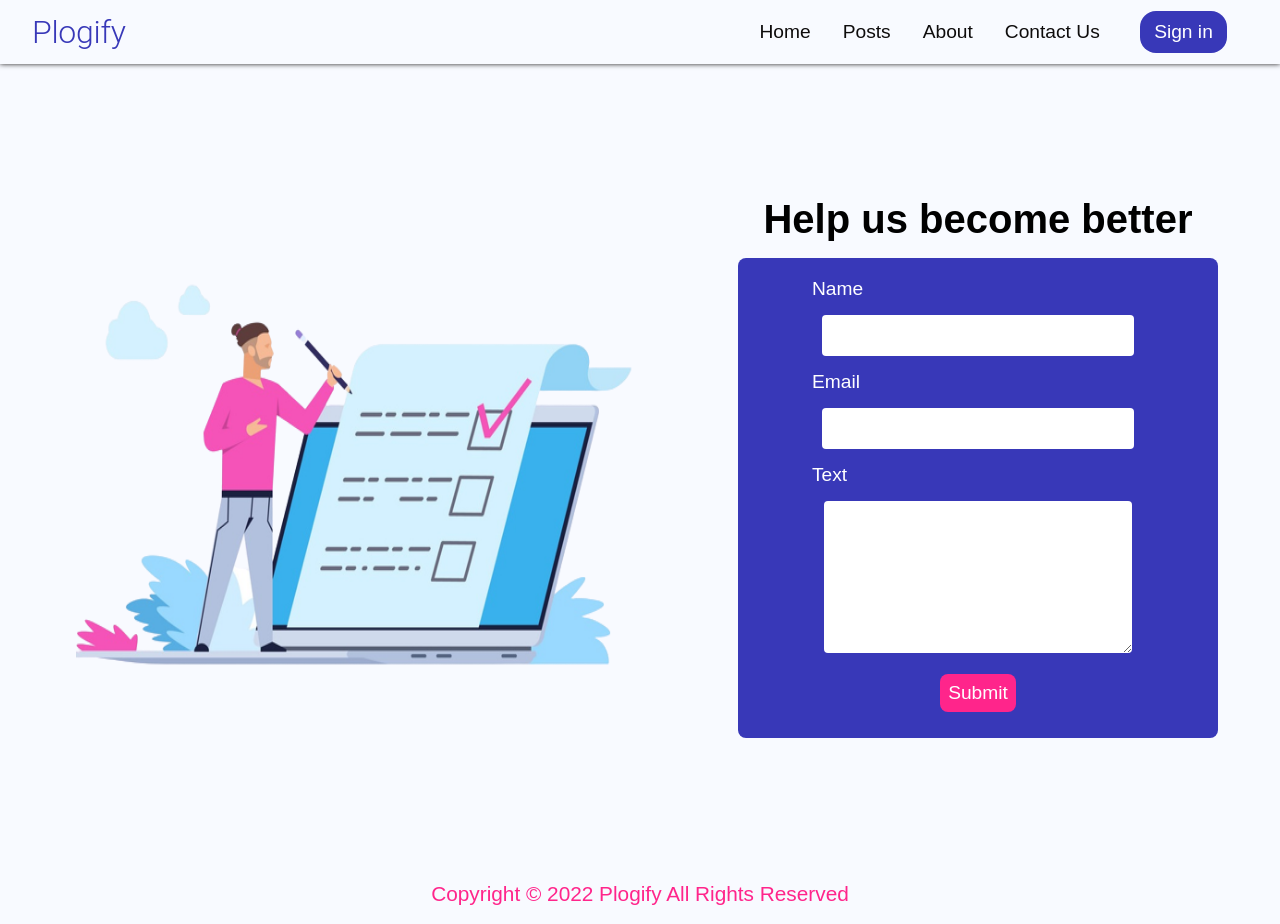
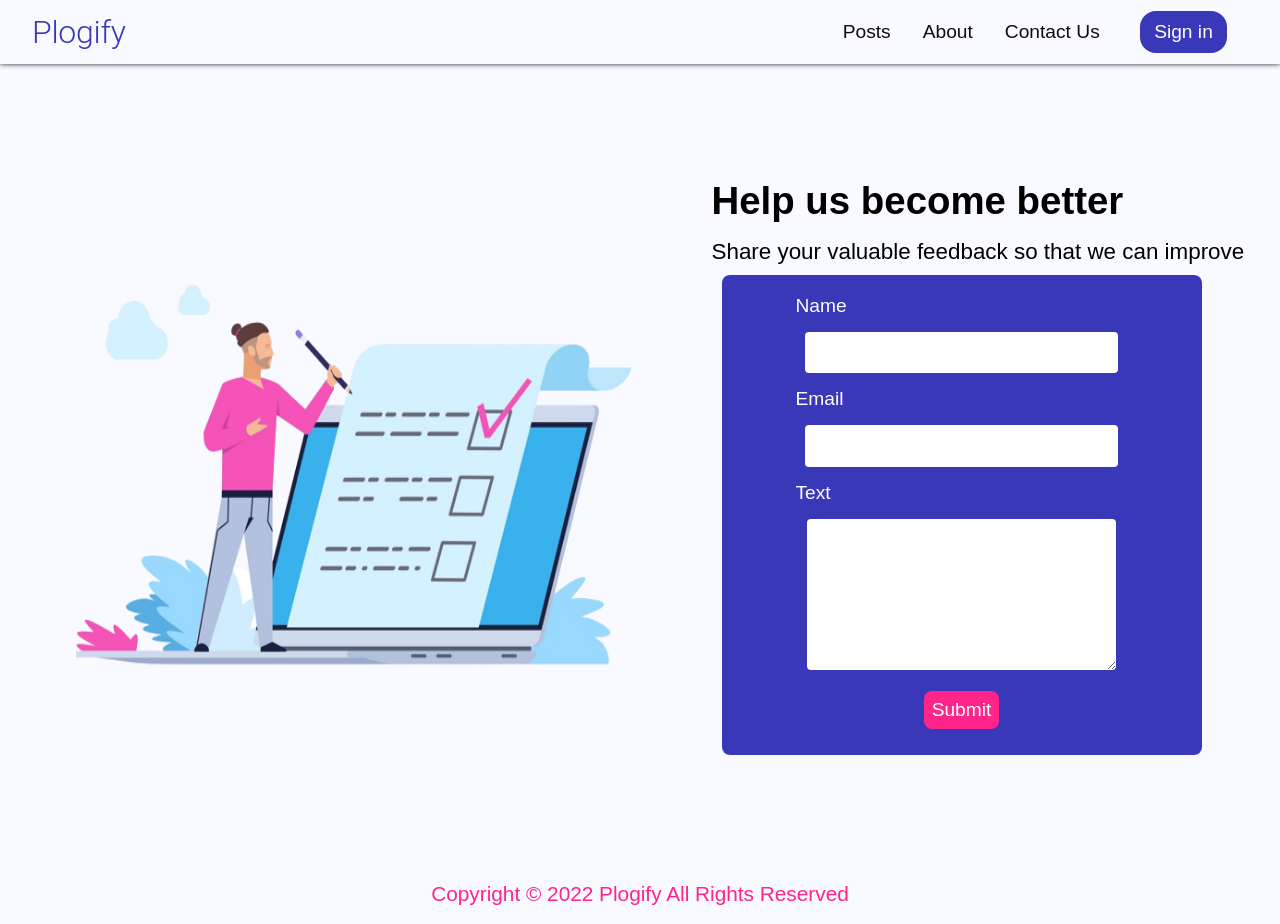
Before and after one commit to Suman373/mern-practice, a React (Create React App) app in the folder client/: page /contact in a window 1280 px wide. Built offline with nearby package versions, Linux system fonts and the light colour scheme; no server answers.

Commit message:
fix:dom-routes,form

```diff
--- a/client/src/App.css
+++ b/client/src/App.css
@@ -16,7 +16,7 @@ font-family: 'Lobster', cursive; headings */
     --golden:#c9ae19;
     --white:#fffffe;
     --violet:#661a66;
-    --light-grey:#f8faffe7;
+    --light-grey:#f8faff;
     --rose-pink:#a70e48;
     --pink:#ff258b;
     --glass:#20202027;
--- a/client/src/App.js
+++ b/client/src/App.js
@@ -5,11 +5,11 @@ import { useDispatch } from "react-redux";
 import { useEffect } from "react";
 import Form from './components/Form/Form';
 import Posts from './components/Posts/Posts.jsx';
-import Navbar from "./components/Navbar/Navbar";
 import Banner from './components/Banner/Banner';
 import Contact from "./pages/ContactUs/Contact";
 import About from "./pages/About/About";
 import Register from './pages/Register/Register';
+import Navbar from './components/Navbar/Navbar';
 import { getPosts } from './actions/posts';
 import useStyles from './AppStyle';
 import { AiOutlineArrowUp } from 'react-icons/ai';
@@ -46,7 +46,6 @@ const App = () => {
     return (
         <BRouter>
             <div>
-                <Navbar />
                 <Routes>
                     <Route path="/" element={
                         <>
@@ -61,6 +60,7 @@ const App = () => {
                     }></Route>
                     <Route path="/checkPosts" element={
                          <>
+                         <Navbar/>
                          {showScroll ?
                              <button
                                  className={classes.scrollBtn}
--- a/client/src/components/Navbar/Navbar.jsx
+++ b/client/src/components/Navbar/Navbar.jsx
@@ -36,7 +36,6 @@ const Navbar=()=>{
 
             <div  className={!hamburgerOpen ? "menuContainer" : "menuContainer open"}>
 
-                <Link to={'/#home'}>Home</Link>
                 <Link to={'/checkPosts'}>Posts</Link>
                 <Link to={'/about'}>About</Link>
                 <Link to={'/contact'}>Contact Us</Link>
--- a/client/src/pages/ContactUs/Contact.jsx
+++ b/client/src/pages/ContactUs/Contact.jsx
@@ -1,30 +1,33 @@
 import React from "react";
-import { useState} from "react";
+import { useState } from "react";
 import useStyles from './ContactStyle';
 import './Contact.css';
 import Image from '../../assets/formimage.png';
 import Footer from '../../components/Footer/Footer';
+import Navbar from "../../components/Navbar/Navbar";
 
-const Contact = ()=>{
+const Contact = () => {
     // style objs
     const classes = useStyles();
 
-    const [name , setName] = useState('');
-    const [email , setEmail] = useState('');
+    const [name, setName] = useState('');
+    const [email, setEmail] = useState('');
 
-    const handleSubmit=(e)=>{
+    const handleSubmit = (e) => {
         e.preventDefault();
         console.log('submit');
     }
 
-    return(
+    return (
         <>
+            <Navbar />
             <div className={classes.wrapper}>
                 <div className={classes.imgContainer}>
-                <img className={classes.formImage} src={Image} alt="cartoon picture of form"/>
+                    <img className={classes.formImage} src={Image} alt="cartoon picture of form" />
                 </div>
                 <section className={classes.formWrapper}>
                         <h1 className={classes.formTitle}>Help us become better</h1>
+                        <p className={classes.formPara}>Share your valuable feedback so that we can improve</p>
                     <form className="contact-form" onSubmit={handleSubmit}>
                         <label htmlFor="name">
                             Name
@@ -34,12 +37,12 @@ const Contact = ()=>{
                         <label htmlFor="email">
                             Email
                         </label>
-                <input type="email"  required/>
+                        <input type="email" required />
 
                         <label htmlFor="textarea">
                             Text
                         </label>
-                <textarea id="textarea"  required></textarea>
+                        <textarea id="textarea" required></textarea>
 
                         <button
                             className="submit-btn"
@@ -50,7 +53,7 @@ const Contact = ()=>{
                     </form>
                 </section>
             </div>
-        <Footer/>
+            <Footer />
         </>
     )
 }
--- a/client/src/pages/ContactUs/ContactStyle.js
+++ b/client/src/pages/ContactUs/ContactStyle.js
@@ -9,23 +9,34 @@ export default makeStyles(()=>({
         alignItems:'center',
         overflow:'hidden',
         "@media(max-width:500px)":{
-            flexDirection:'column',
-            justifyContent:'flex-start'
+            display:'grid',
+            placeContent:'center'
         }
     },
     formWrapper:{
-        textAlign:'center',
-        padding:'1rem',
+        // background:'magenta',
         color:'black',
+        "@media(max-width:500px)":{
+            // width:'90vw',
+        },
     },
     formTitle:{
-        fontSize:'2.5rem',
-        margin:'1rem',
+        fontSize:'2.4rem',
+        margin:'1rem 0',
         "@media(max-width:700px)":{
             fontSize:"2rem"
         },
         "@media(max-width:500px)":{
             fontSize:'1.6rem',
+        }
+    },
+    formPara:{
+        fontSize:'1.4rem',
+        "@media(max-width:700px)":{
+            fontSize:'1.3rem',
+        },
+        "@media(max-width:500px)":{
+            fontSize:'1.1rem',
         }
     },
     imgContainer:{
```
Lines whose indentation alone changed are shown as unchanged.
